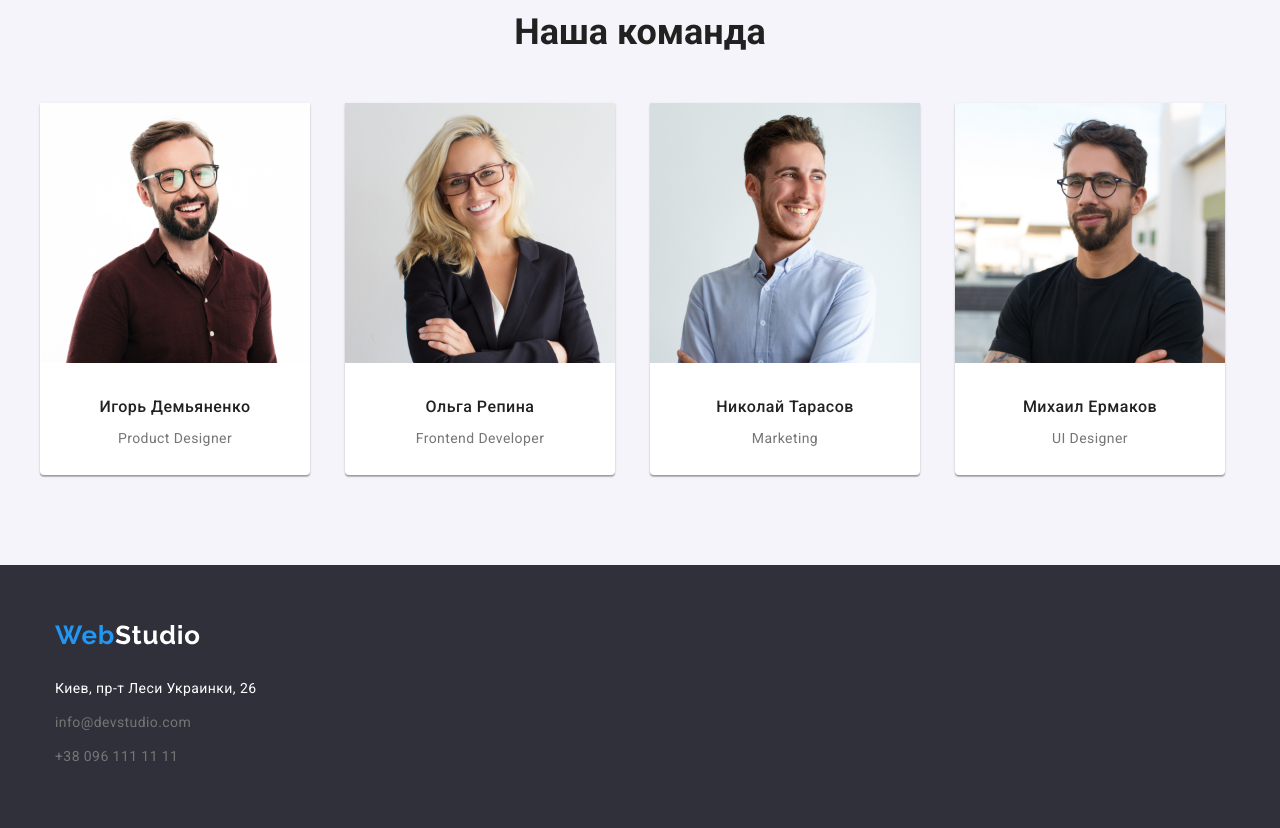
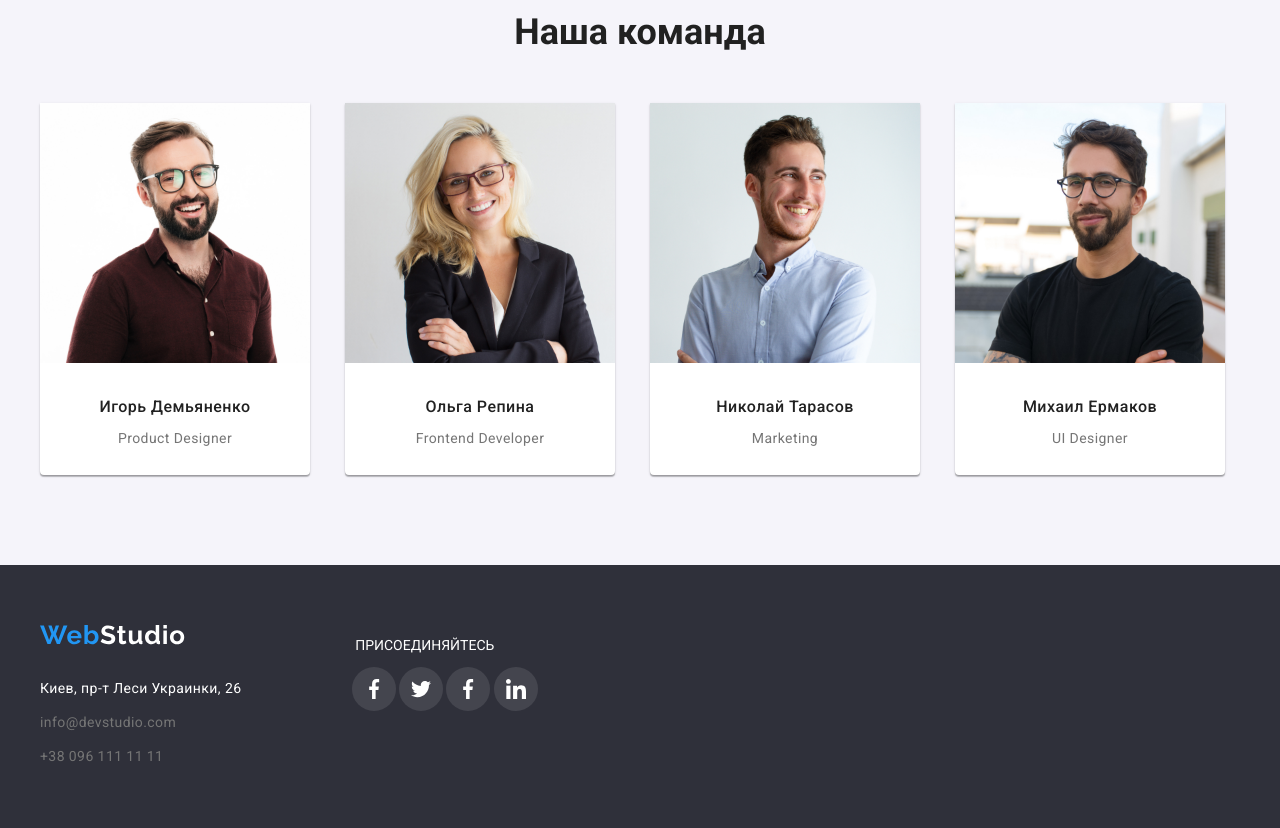
Before and after one commit to kovalchuktaisiia/goit-markup-hw-04, a plain HTML site: page index.html in a window 1280 px wide. Shown: the part 1717-2545 px from the top of the page. Drawn offline with Linux system fonts and the light colour scheme.

Commit message:
decoration

```diff
--- a/index.html
+++ b/index.html
@@ -102,14 +102,36 @@
     </main>
 
     <footer>
-       <div class="container footer">
+        <div class="container">
+
+        <div class="container-footer">
+
+        <div>
+
          <a class="footer-logo" href="./index.html"><img src="./images/WebStudio_footer.svg" alt="логотип"></a>
          <address >
              <p class="city-adress">Киев, пр-т Леси Украинки, 26</p>
              <p><a class="email-phone" href="mailoto:info@devstudio.com">info@devstudio.com</a></p>
              <p><a class="email-phone" href="tel:+380961111111">+38 096 111 11 11</a></p>
          </address>
+
         </div>
+
+         <div class="join">
+             <span>Присоединяйтесь</span>
+             <ul>
+                 <li class="media instagram"> <a class="" href=""></a></li>
+                 <li class="media twiter"> <a class="" href=""></a></li>
+                 <li class="media facebook"> <a class="" href=""></a></li>
+                 <li class="media linkedin"> <a class="" href=""></a></li>
+             </ul>
+         </div>
+
+        </div>
+
+        </div>
+
+
 
      </footer>
 
--- a/style.css
+++ b/style.css
@@ -501,6 +501,12 @@ footer {
     width: 1200px;
 }
 
+.container-footer {
+    display: flex;
+    flex-direction: row;
+
+}
+
 footer a {
        text-decoration: none;
 }
@@ -512,7 +518,6 @@ footer a {
     padding-bottom: 20px;
     display: inline-block;
     text-align: center;
-
     margin-bottom: 20px;
 }
 
@@ -539,3 +544,45 @@ address {
 font-style: normal;
 padding-bottom: 60px;
 }
+
+.join {
+    display: inline-block;
+    text-align: center;
+    flex-wrap: wrap;
+    text-transform: uppercase;
+    font-size: 14px;
+    line-height: 16px;
+    padding-top: 72px;
+    padding-left: 70px;
+}
+
+.media {
+    display: inline-block;
+    height: 44px;
+    width: 44px;
+    background-color:rgba(255, 255, 255, 0.1);
+    background-repeat: no-repeat;
+    background-position: center;
+    background-size: 20px;
+    border-radius: 50%;
+}
+.media:hover {
+    background-color: var(--accent-link-color);
+}
+
+.instagram {
+
+    background-image: url(./svg/facebook\ 1.svg);
+}
+
+.twiter {
+    background-image: url(./svg/twitter\ 1.svg);
+}
+
+.facebook {
+    background-image: url(./svg/facebook\ 1.svg);
+}
+
+.linkedin {
+    background-image: url(./svg/linkedin\ 1.svg);
+}
```
Also changed, not shown: portfolio.html (+23 -1 lines), svg/facebook 1.svg (added), svg/instagram 2.svg (added), svg/linkedin 1.svg (added), svg/twitter 1.svg (added). Lines whose indentation alone changed are shown as unchanged.
